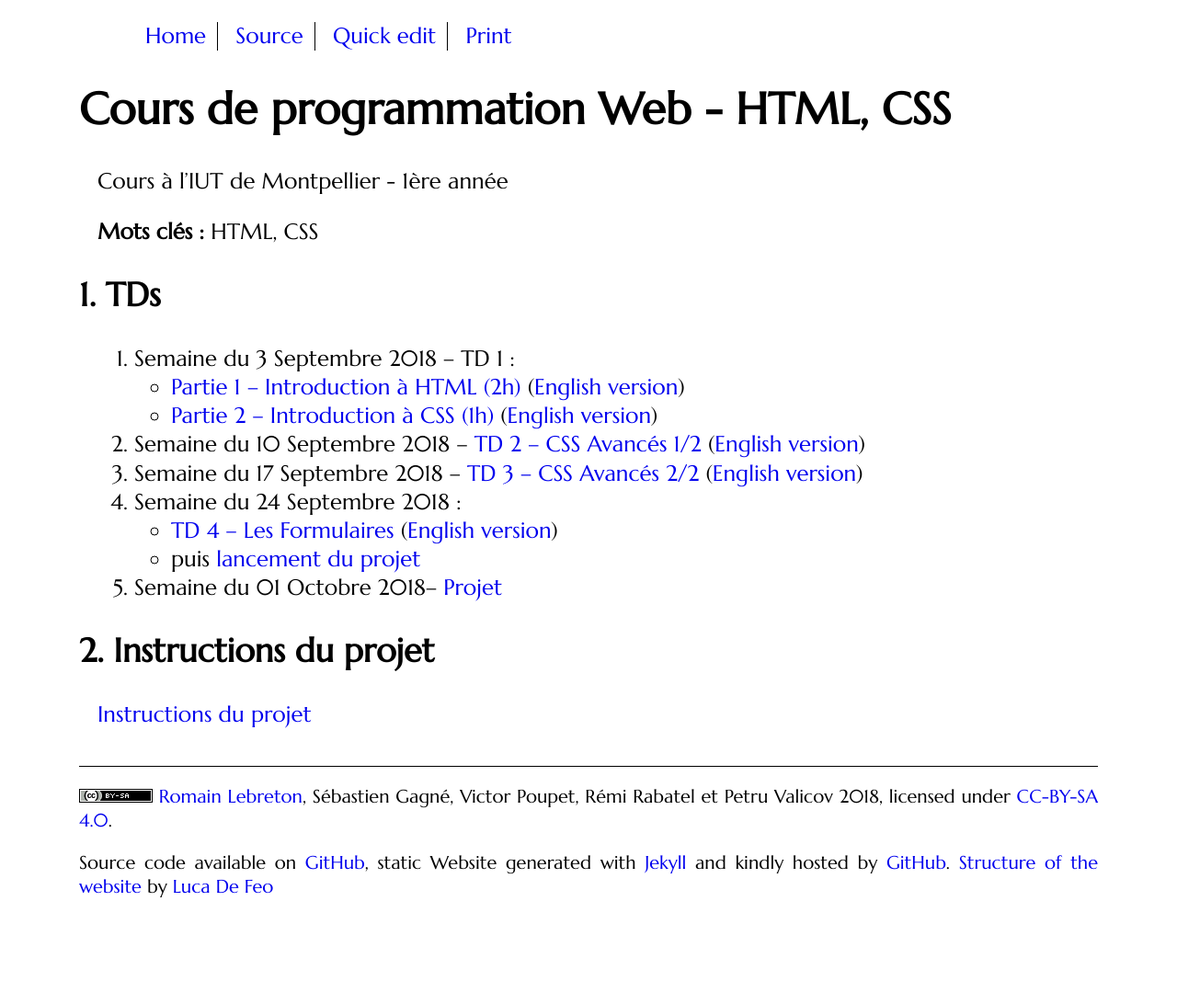
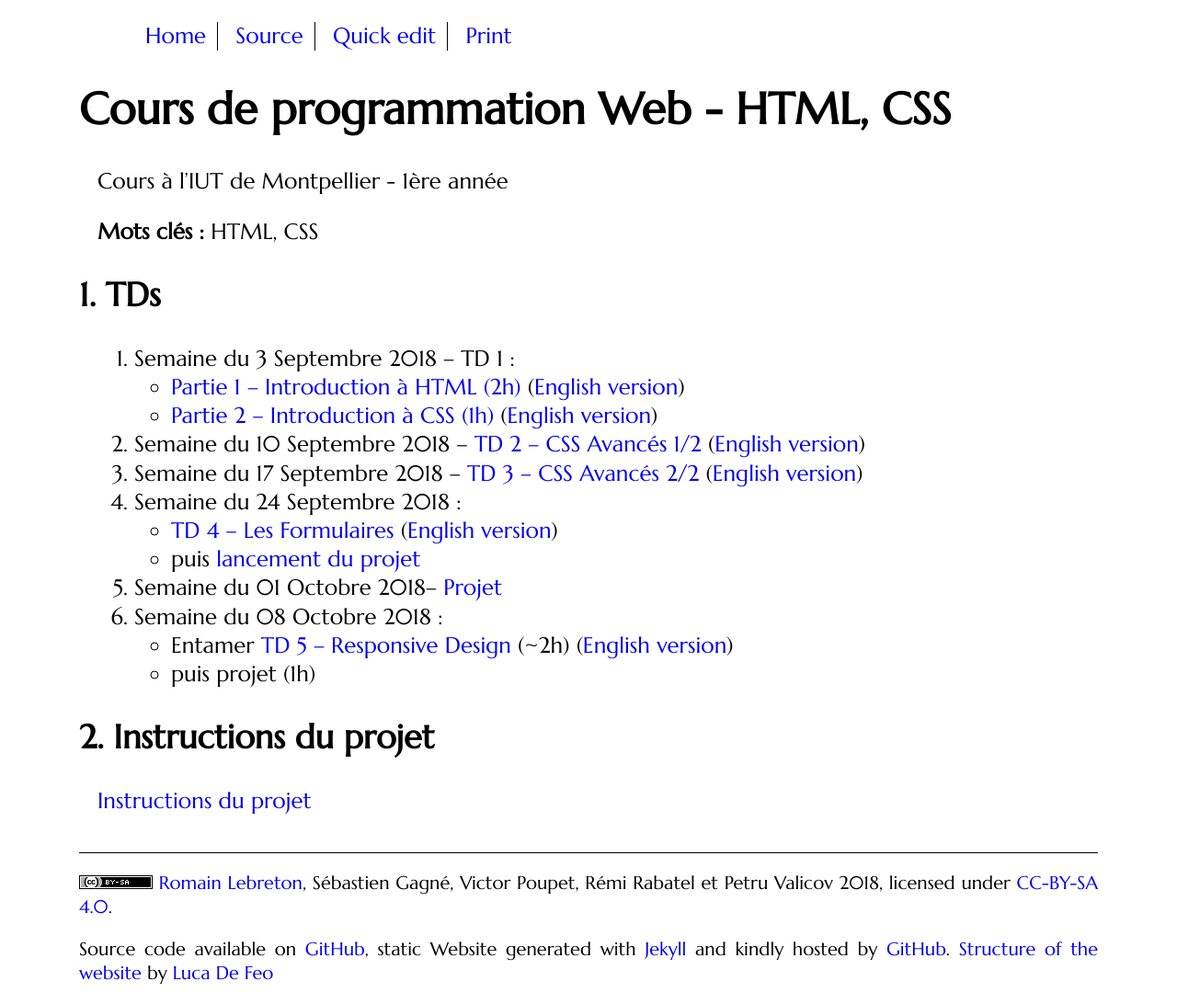
Before and after one commit to romainlebreton/R1.02-DeveloppementInterfacesWeb, a Jekyll site: the page built from index.md, in a window 1280 px wide. Shown: the whole page at 92% size. Built offline with Jekyll 4.4.1, drawn with Linux system fonts in a browser that asks for light colours; some web fonts are replaced; comment, search, counter and statistics services are not loaded; before the commit the page ends 998 px from its top, so only the background shows below that.

Commit message:
Semaine++

```diff
--- a/index.md
+++ b/index.md
@@ -24,10 +24,10 @@ Cours à l'IUT de Montpellier - 1ère année
 	 ([English version](tutorials/tutorial4-en.html))
    * puis [lancement du projet](projet.html)
 1. Semaine du 01 Octobre 2018-- [Projet](projet.html)
-<!-- 1. Semaine du 08 Octobre 2018 : -->
-<!--    * Entamer [TD 5 -- Responsive Design](tutorials/tutorial5.html) (~2h) -->
-<!--    ([English version](tutorials/tutorial5-en.html)) -->
-<!--    * puis projet (1h) -->
+1. Semaine du 08 Octobre 2018 :
+   * Entamer [TD 5 -- Responsive Design](tutorials/tutorial5.html) (~2h)
+   ([English version](tutorials/tutorial5-en.html))
+   * puis projet (1h)
 <!-- 1. Semaine du 15 Octobre 2018 : -->
 <!--    * Finir le [TD 5 -- Responsive Design](tutorials/tutorial5.html) (max 2h) -->
 <!--    ([English version](tutorials/tutorial5-en.html)) -->
```
